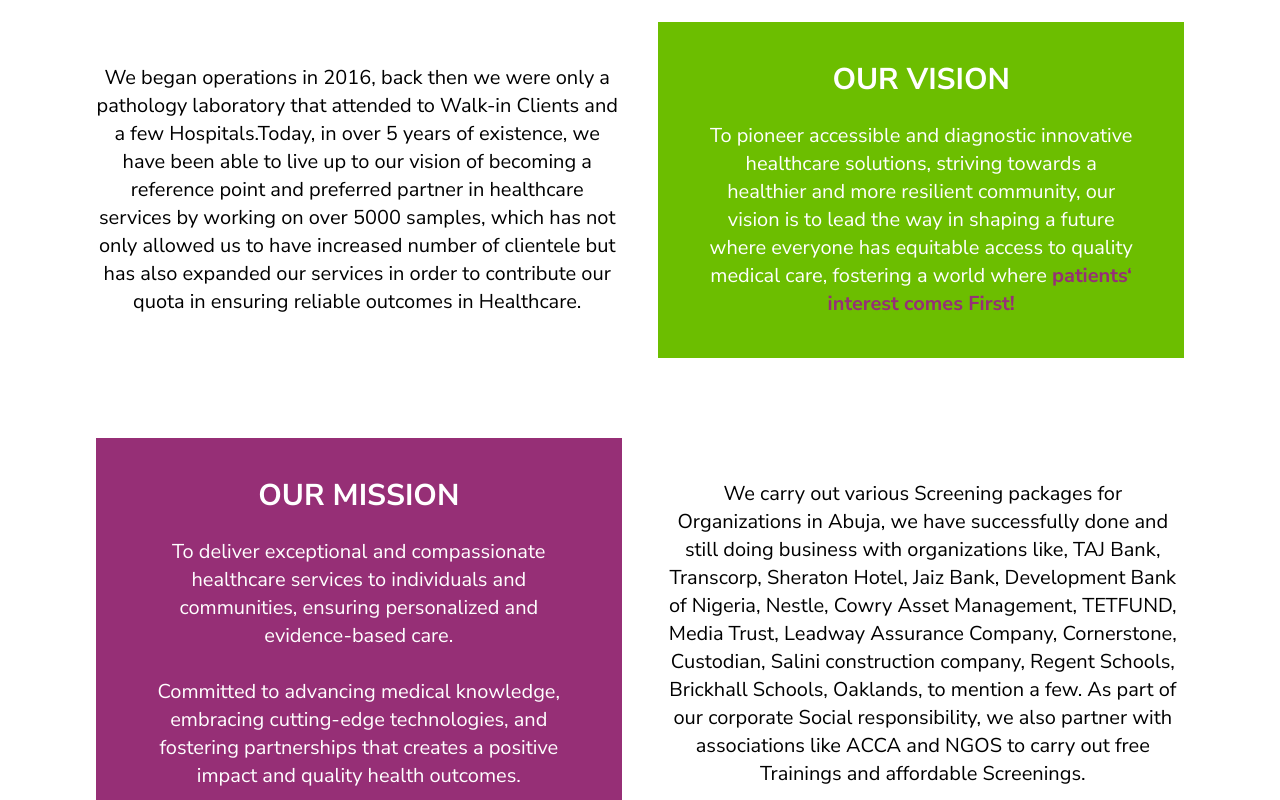
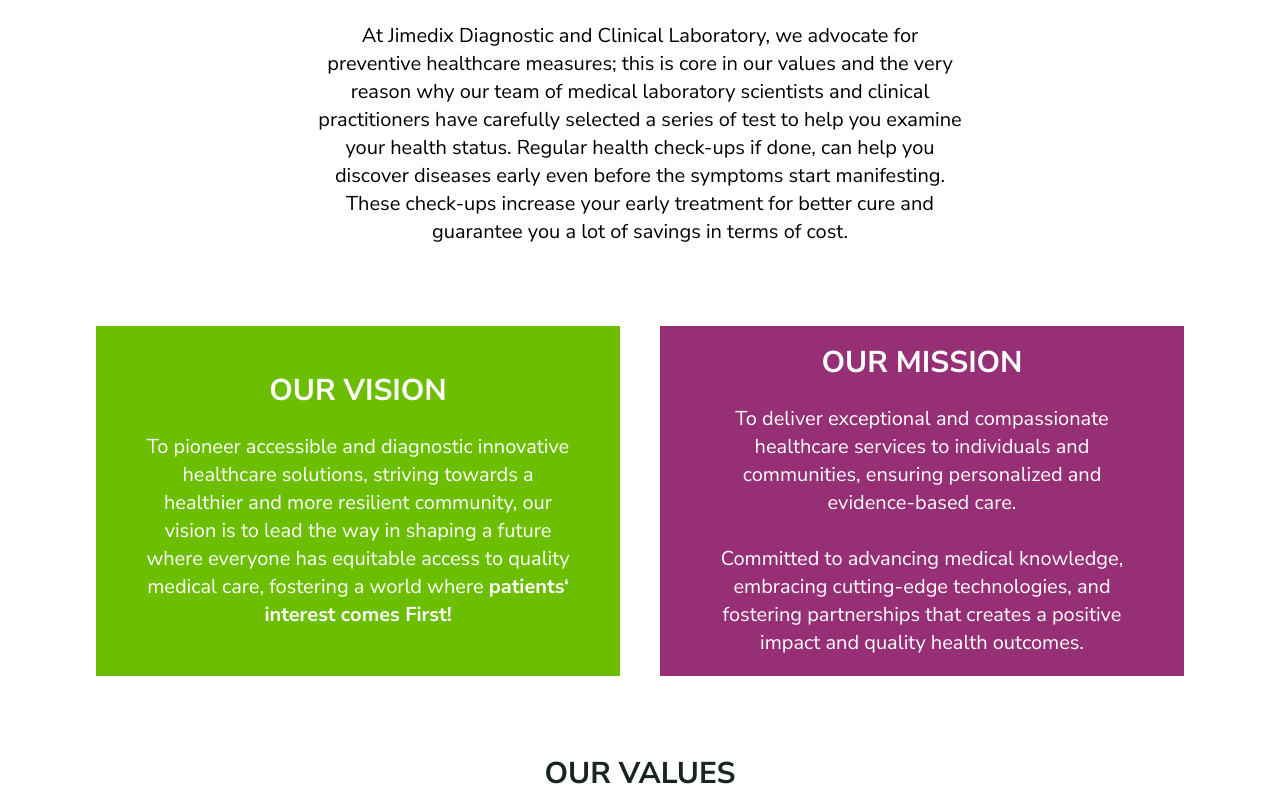
Before and after one commit to adeleke-code/jimedix_dev, a React (Vite) app: page /about-us in a window 1280 px wide. Shown: the part 600-1400 px from the top of the page. Built offline with nearby package versions, Linux system fonts and the light colour scheme.

Commit message:
made changes

```diff
--- a/src/components/Hero/Hero.jsx
+++ b/src/components/Hero/Hero.jsx
@@ -1,6 +1,6 @@
-import  { useState } from "react";
-import { Button } from "../Button/Button";
-import Input from "../Input/Input";
+import { useState } from "react";
+// import { Button } from "../Button/Button";
+// import Input from "../Input/Input";
 import { Link } from "react-router-dom";
 
 export const HeroSection = () => {
@@ -15,16 +15,18 @@
     setIsAboutUsHovered(false);
   };
   return (
-    <section className="w-full mt-4 lg:mt-6 lg:gap-10 md:pb-20 lg:pb-0 relative">
-      <div className=" h-[200px] lg:h-[400px] lg:pt-10 flex flex-col gap-4 items-center ">
+    <section className="w-full  lg:gap-10 md:pb-20 lg:pb-0 relative">
+      <div className=" h-[200px] lg:h-[400px] lg:pt-10 flex flex-col gap-4 items-center justify-center">
         <h1 className="text-2xl lg:text-5xl leading-[24px] md:leading-[40px] lg:leading-[60px] text-[#fff] font-bold text-center">
-          Exceptional <span className="text-primary">Medicine</span> Delivered
+          Exceptional Diagnostic <br /> <span className="text-primary">Medicare</span>{" "}
+          Deliveries
         </h1>
-        <p className="text-[10px] md:text-[16px] lg:text-[18px] lg:mt-2 text-[#fff] font-regular  md:w-[50%] text-center">
-        Experience the Ease and Convenience of Receiving Exceptional Medications Directly to Your Doorstep
-        </p>
+        {/* <p className="text-[10px] md:text-[16px] lg:text-[18px] lg:mt-2 text-[#fff] font-regular  md:w-[50%] text-center">
+          Experience the Ease and Convenience of Receiving Exceptional
+          Medications Directly to Your Doorstep
+        </p> */}
 
-        <div className="flex gap-2 lg:gap-4 items-center mt-4">
+        {/* <div className="flex gap-2 lg:gap-4 items-center mt-4">
           <Input
             type="text"
             className="w-full py-[9px] px-[20px] rounded-[7px] text-[12px] md:text-[14px] lg:text-[16px] outline-none "
@@ -44,7 +46,7 @@
           >
             SEARCH
           </Button>
-        </div>
+        </div> */}
       </div>
 
       {/* MENU ITEMS */}
--- a/src/components/Order/Order.jsx
+++ b/src/components/Order/Order.jsx
@@ -6,9 +6,14 @@
       <div className="flex flex-col justify-center items-center overflow-scroll lg:overflow-hidden max-w-[1400px] mx-auto">
         <div className=" lg:w-[80%] my-4 mx-auto  z-auto lg:rounded-[20px] flex justify-between items-center h-28 shadow-[rgba(17,_17,_26,_0.1)_0px_0px_16px]">
           <div className="flex-1 pr-9  lg:pr-4 text-left ml-10">
-            <div>
-              <p className="text-[12px] lg:text-[14px] text-gray-400">Address</p>
-              <p className="text-[14px] lg:text-[16px]">Toronto</p>
+            <div className="flex flex-col gap-2">
+              <p className="text-[12px] lg:text-[14px] ">Address</p>
+              {/* <p className="text-[14px] lg:text-[16px]">Toronto</p> */}
+              <input
+                type="text"
+                placeholder="Enter address"
+                className="border-b outline-none text-[12px] lg:text-[14px]"
+              />
             </div>
           </div>
           <Separator />
@@ -20,21 +25,33 @@
           </div>
           <Separator />
           <div className="flex-1 pr-9  lg:pr-4 text-left ml-10">
-            <div>
-              <p className="text-[12px] lg:text-[14px] text-gray-400">Quantities</p>
-              <p className="text-[14px] lg:text-[16px]">3 pieces</p>
+            <div className="flex flex-col gap-2">
+              <p className="text-[12px] lg:text-[14px] ">Quantities</p>
+              {/* <p className="text-[14px] lg:text-[16px]">3 pieces</p> */}
+              <input
+                type="text"
+                placeholder="Enter number"
+                className="border-b outline-none text-[12px] lg:text-[14px]"
+              />
             </div>
           </div>
           <Separator />
           <div className="flex-1 pr-9  lg:pr-4 text-left ml-10">
-            <div>
-              <p className="text-[12px] lg:text-[14px] text-gray-400">Mobile Number</p>
-              <p className="text-[14px] lg:text-[16px]">08126899573</p>
+            <div className="flex flex-col gap-2">
+              <p className="text-[12px] lg:text-[14px] ">Mobile Number</p>
+              {/* <p className="text-[14px] lg:text-[16px]">08126899573</p> */}
+              <input
+                type="text"
+                placeholder="Enter phone number"
+                className="border-b  outline-none text-[12px] lg:text-[14px]"
+              />
             </div>
           </div>
 
           <div className="flex-1 flex items-center justify-center bg-primary h-full lg:rounded-r-[20px] px-10 cursor-pointer hover:bg-secondary transition duration-500">
-            <p className="text-[#fff] font-bold text-[14px] w-[100px] lg:w-[120px] lg:text-[18px] text-center">ORDER NOW</p>
+            <p className="text-[#fff] font-bold text-[14px] w-[100px] lg:w-[120px] lg:text-[18px] text-center">
+              ORDER NOW
+            </p>
           </div>
         </div>
       </div>
--- a/src/pages/AboutUs/AboutUs.jsx
+++ b/src/pages/AboutUs/AboutUs.jsx
@@ -43,40 +43,40 @@
           maxWidth: "1400px",
           margin: "auto",
         }}
-        className="flex flex-col lg:flex-row gap-10 px-4 lg:px-24 py-8 lg:py-20 items-center "
+        className="flex flex-col lg:flex-row gap-10 px-4 lg:px-24 py-8 lg:py-20 items-center w-full justify-center"
       >
-        <p className="lg:w-[50%] text-[14px] lg:text-xl text-center kg:text-left">
-          We began operations in 2016, back then we were only a pathology
-          laboratory that attended to Walk-in Clients and a few Hospitals.Today,
-          in over 5 years of existence, we have been able to live up to our
-          vision of becoming a reference point and preferred partner in
-          healthcare services by working on over 5000 samples, which has not
-          only allowed us to have increased number of clientele but has also
-          expanded our services in order to contribute our quota in ensuring
-          reliable outcomes in Healthcare.
+        <p className=" text-[14px] lg:text-xl text-center lg:w-[60%] ">
+          At Jimedix Diagnostic and Clinical Laboratory, we advocate for
+          preventive healthcare measures; this is core in our values and the
+          very reason why our team of medical laboratory scientists and clinical
+          practitioners have carefully selected a series of test to help you
+          examine your health status. Regular health check-ups if done, can help
+          you discover diseases early even before the symptoms start
+          manifesting. These check-ups increase your early treatment for better
+          cure and guarantee you a lot of savings in terms of cost.
         </p>
-        <div className="lg:w-[50%] gap-6 bg-primary text-white flex flex-col justify-center items-center py-10 lg:p-10">
+      </div>
+
+      <div className="flex flex-col lg:flex-row gap-10 px-4 lg:px-24 items-center lg:pb-20">
+        <div className="lg:w-[50%] lg:h-[350px]  gap-6 bg-primary text-white flex flex-col justify-center items-center py-10 lg:p-10">
           <h3 className="text-center text-xl lg:text-3xl font-bold">
             OUR VISION
           </h3>
           <p className="text-center px-2  lg:text-xl">
-          To pioneer accessible and diagnostic innovative  healthcare solutions, striving towards a healthier and more resilient community,  our vision is to lead the way in shaping a future where everyone has equitable access to quality medical care, fostering a world where <b className="text-secondary">patients&lsquo; interest comes First!</b>
+            To pioneer accessible and diagnostic innovative healthcare
+            solutions, striving towards a healthier and more resilient
+            community, our vision is to lead the way in shaping a future where
+            everyone has equitable access to quality medical care, fostering a
+            world where{" "}
+            <b className="font-bold">patients&lsquo; interest comes First!</b>
           </p>
         </div>
-      </div>
 
-      <div
-        style={{
-          maxWidth: "1400px",
-          margin: "auto",
-        }}
-        className="flex flex-col lg:flex-row gap-10 px-4 lg:px-24 lg:pb-20 items-center"
-      >
-        <div className="lg:w-[50%] gap-6 bg-secondary text-white flex flex-col justify-center items-center py-10 lg:p-10">
+        <div className="lg:w-[50%] lg:h-[350px]  gap-6 bg-secondary text-white flex flex-col justify-center items-center py-10 lg:p-10">
           <h3 className="text-center text-xl lg:text-3xl font-bold">
             OUR MISSION
           </h3>
-          <p className="text-center px-2   lg:text-xl">
+          <p className="text-center px-2  lg:text-xl">
             To deliver exceptional and compassionate healthcare services to
             individuals and communities, ensuring personalized and
             evidence-based care.
@@ -87,17 +87,6 @@
             impact and quality health outcomes.
           </p>
         </div>
-        <p className="lg:w-[50%] text-[14px] lg:text-xl text-center kg:text-left">
-          We carry out various Screening packages for Organizations in Abuja, we
-          have successfully done and still doing business with organizations
-          like, TAJ Bank, Transcorp, Sheraton Hotel, Jaiz Bank, Development Bank
-          of Nigeria, Nestle, Cowry Asset Management, TETFUND, Media Trust,
-          Leadway Assurance Company, Cornerstone, Custodian, Salini construction
-          company, Regent Schools, Brickhall Schools, Oaklands, to mention a
-          few. As part of our corporate Social responsibility, we also partner
-          with associations like ACCA and NGOS to carry out free Trainings and
-          affordable Screenings.
-        </p>
       </div>
 
       <div
```
Also changed, not shown: src/components/About/About.jsx (+21 -31 lines).
